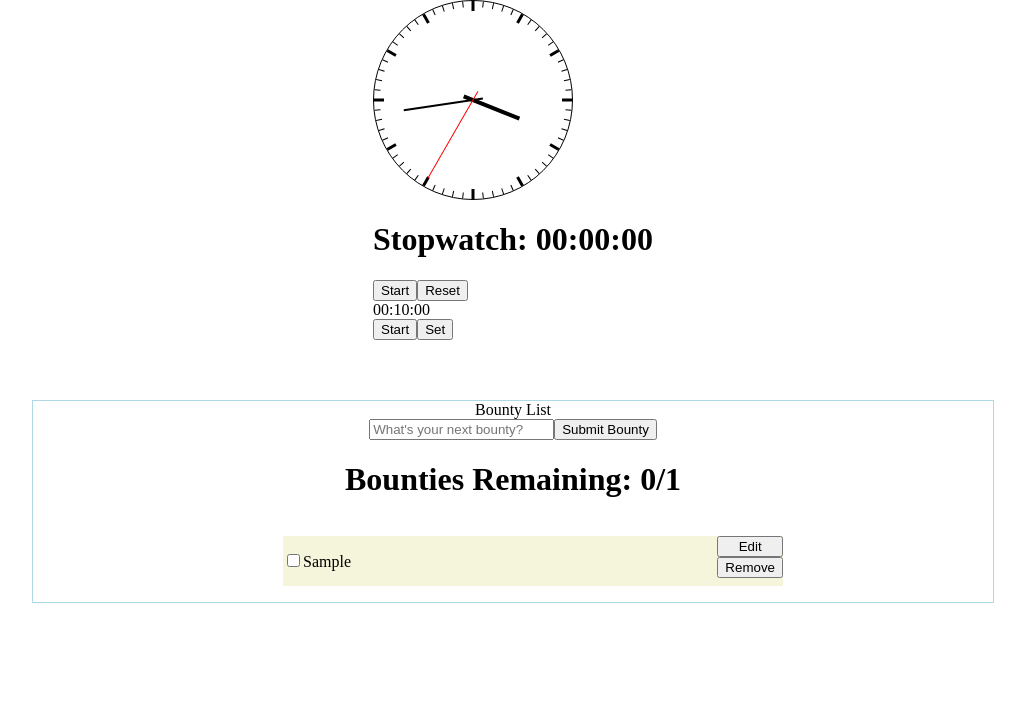
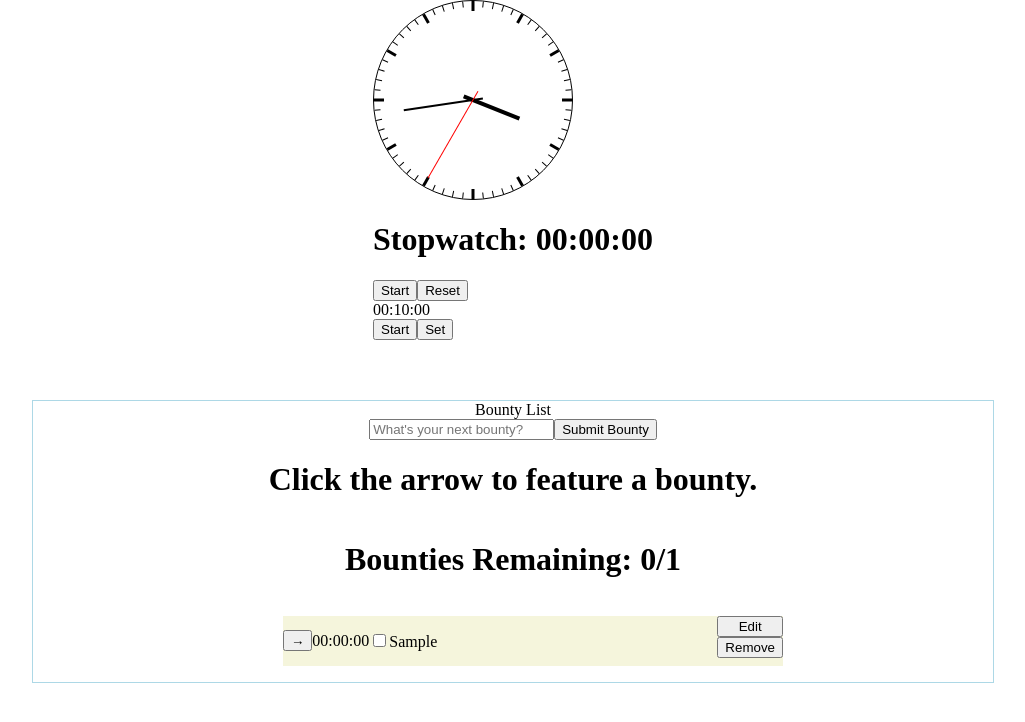
Before and after one commit to taujeng/bountysheet, a React (Create React App) app: page / in a window 1280 px wide. Both pictures are taken after typing "Sample" into the empty fields and a click on the button "Submit Bounty". Shown: the top 722 px of the page, without its empty margins (127-1152 px from the left). Built offline with nearby package versions, Linux system fonts and the light colour scheme.

Commit message:
Add currentBounty, and time key for items

```diff
--- a/src/Components/Bounty/Bounty.jsx
+++ b/src/Components/Bounty/Bounty.jsx
@@ -1,23 +1,52 @@
 import React, { useState } from 'react';
+import timeFormat from '../timeFormat';
 import './bounty.css';
 
-const Bounty = ({ item, handleCheckBox, handleDelete, handleEdit }) => {
+const Bounty = ({
+  item,
+  handleCheckBox,
+  handleDelete,
+  handleEdit,
+  setCurrentBounty,
+  completed = false,
+  current = false,
+}) => {
   const [hover, setHover] = useState(false);
   const [edit, setEdit] = useState(false);
+
+  console.log(item.time);
+  const { hours, minutes, seconds } = timeFormat(item.time);
 
   return (
     <>
       <div
-        className="bounty-container"
+        className={current ? 'current-container' : 'bounty-container'}
         onMouseEnter={() => setHover(true)}
         onMouseLeave={() => setHover(false)}
-        style={{ border: hover ? 'black 1px solid' : null }}
+        style={
+          completed
+            ? {
+                border: hover ? 'red 2px solid' : null,
+                backgroundColor: '#95bb72',
+              }
+            : { border: hover ? 'black 1px solid' : null }
+        }
       >
         <div className="bounty">
+          <button onClick={() => setCurrentBounty(current ? '' : item.id)}>
+            →
+          </button>
+          <div>
+            {hours}:{minutes}:{seconds}
+          </div>
           <label
             style={{ textDecoration: item.completed ? 'line-through' : null }}
           >
-            <input type="checkbox" onClick={() => handleCheckBox(item.id)} />
+            <input
+              type="checkbox"
+              checked={item.completed}
+              onChange={() => handleCheckBox(item.id)}
+            />
             {edit ? (
               <input
                 value={item.task}
--- a/src/Components/Bounty/bounty.css
+++ b/src/Components/Bounty/bounty.css
@@ -1,10 +1,14 @@
+.current-container {
+  width: 750px;
+  background-color: goldenrod;
+}
+
 .bounty-container {
   width: 500px;
   background-color: beige;
   height: 50px;
   display: flex;
   justify-content: space-between;
-
 }
 
 .bounty {
--- a/src/Components/BountyList/BountyList.jsx
+++ b/src/Components/BountyList/BountyList.jsx
@@ -7,15 +7,25 @@ const BountyList = () => {
   const [list, dispatch] = useReducer(listReducer, [])
 
   const [form, setForm] = useState('');
-  const [listId, setListId] = useState(0)
+  const [listId, setListId] = useState(0) // ea item in the list gets an id
+  const [currentBounty, setCurrentBounty] = useState(); // contains id
 
+  console.log(currentBounty)
   // const id = list.length;  -> doesn't work once you add the remove function
 
-  let active = 0;
-  list.forEach((item) => {
-    if (item.completed) active++;
-  });
-  console.log(list)
+  // let active = 0;
+  // list.forEach((item) => {
+  //   if (item.completed) active++;
+  // });
+  // console.log(list)
+
+  // current Bounty info:
+  let current = list.filter(item => item.id === currentBounty)
+  console.log(current)
+  let sideBounty = list.filter(item => item.id !== currentBounty)
+  let todoList = sideBounty.filter(item => !item.completed)
+  let completedList = sideBounty.filter(item=> item.completed)
+  let active = completedList.length;
 
   function handleSubmit(e) {
     e.preventDefault();
@@ -64,13 +74,27 @@ const BountyList = () => {
         />
         <button type="submit">Submit Bounty</button>
       </form>
+      {current[0] ?
+        <Bounty key={current[0].id} item={current[0]} handleCheckBox={handleCheckBox}
+            handleDelete={handleDelete} handleEdit={handleEdit} setCurrentBounty={setCurrentBounty}
+            current={true}
+          />
+        : <h1>Click the arrow to feature a bounty.</h1>
+      }
       <h1>
         Bounties Remaining: {active}/{list.length}
       </h1>
       <ul>
-        {list.map((item) => (
+        {todoList.map((item) => (
+          <Bounty key={item.id} item={item} handleCheckBox={handleCheckBox}
+            handleDelete={handleDelete} handleEdit={handleEdit} setCurrentBounty={setCurrentBounty}
+          />
+        ))}
+        {completedList.map((item) => (
           <Bounty key={item.id} item={item} handleCheckBox={handleCheckBox}
             handleDelete={handleDelete} handleEdit={handleEdit}
+            setCurrentBounty={setCurrentBounty}
+            completed = {true}
           />
         ))}
       </ul>
--- a/src/Components/BountyList/listReducer.js
+++ b/src/Components/BountyList/listReducer.js
@@ -1,7 +1,7 @@
 export default function listReducer(list, action) {
   switch (action.type) {
     case 'submit': {
-      return [...list, { id: action.id, task: action.task, completed: false }]
+      return [...list, { id: action.id, task: action.task, completed: false, time: 0 }]
     }
     case 'checkbox': {
       return list.map((item) => {
--- a/src/Components/timeFormat.js
+++ b/src/Components/timeFormat.js
@@ -1,4 +1,5 @@
 export default function timeFormat( time ) {
+
 // time comes in as seconds
   let hours = String(Math.floor(time/3600))
   let minutes = String(Math.floor((time - (parseInt(hours) * 3600)) / 60))
```
